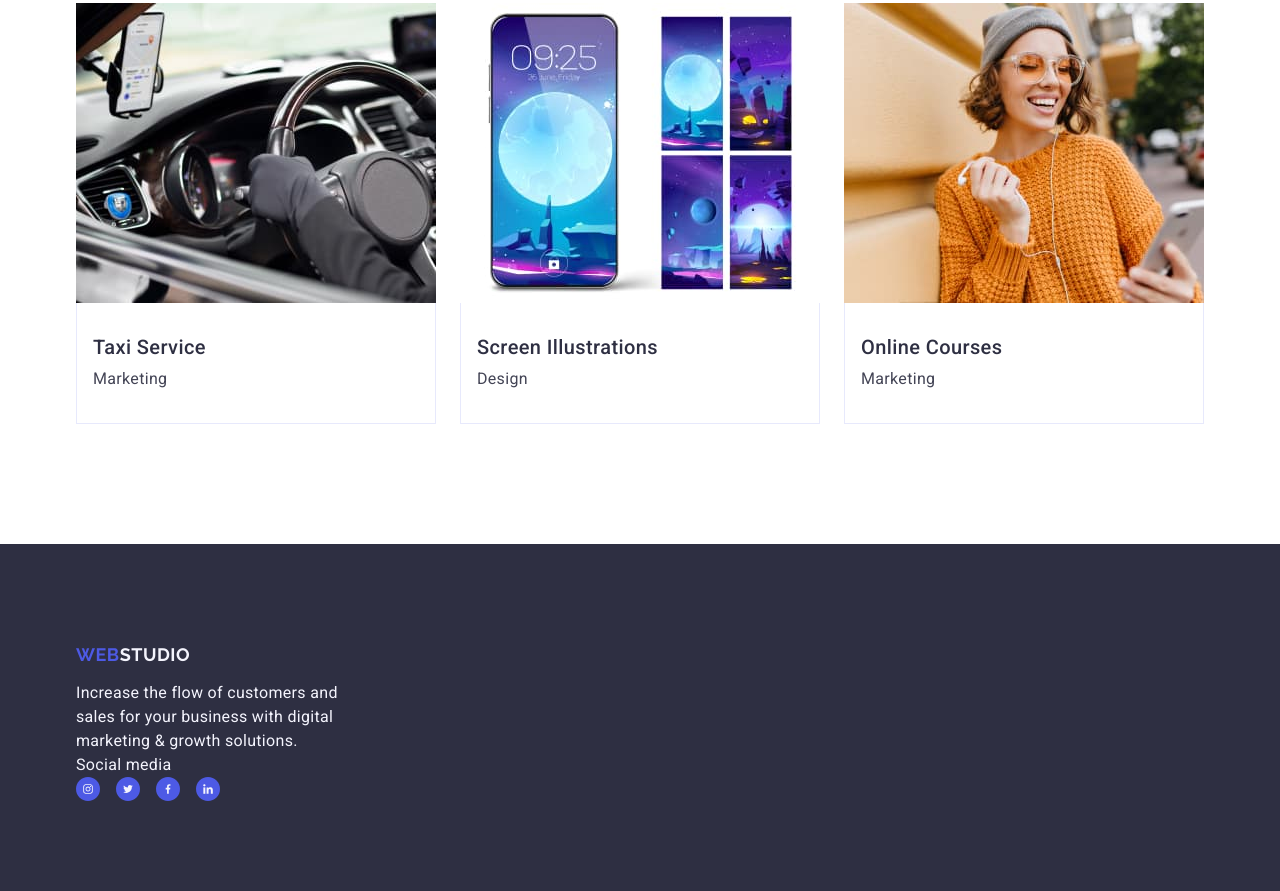
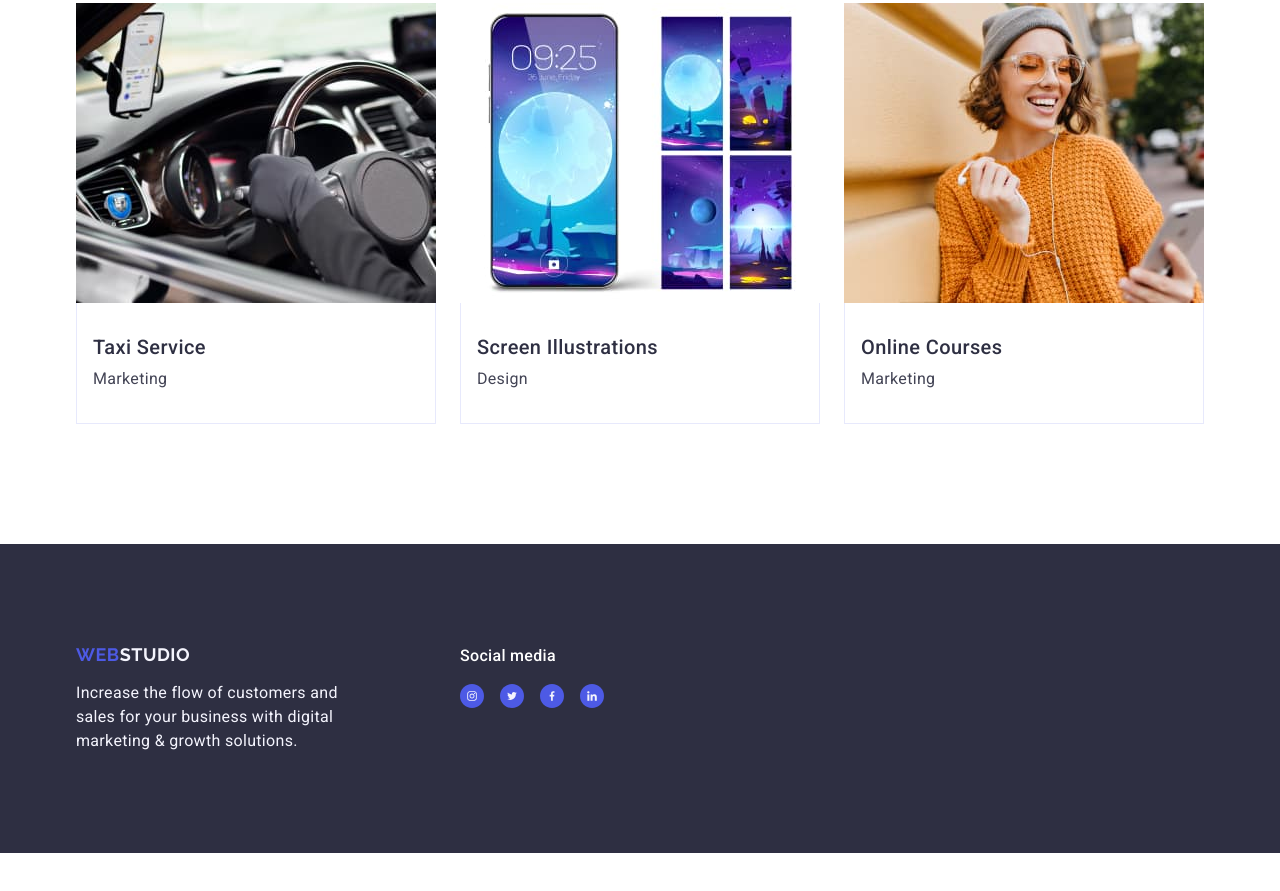
Before and after one commit to TA199392/goit-markup-hw-04, a plain HTML site: page index.html in a window 1280 px wide. Shown: the part 2743-3634 px from the top of the page. After the commit the page ends 3596 px from the top, so only its background shows below. Drawn offline with nearby package versions, Linux system fonts and the light colour scheme.

Commit message:
add styles

```diff
--- a/css/styles.css
+++ b/css/styles.css
@@ -387,6 +387,11 @@ img {
   color: #434455;
 }
 
+.container-footer {
+  display: flex;
+  align-items: baseline;
+}
+
 .footer,
 .page-footer {
   background-color: #2e2f42;
@@ -430,6 +435,9 @@ img {
   font-family: 'Raleway', sans-serif;
 }
 
+.footer-logo-text {
+  margin-right: 120px;
+}
 .footer-subtitle {
   line-height: 1.5;
   letter-spacing: 0.02em;
--- a/index.html
+++ b/index.html
@@ -140,7 +140,6 @@
                      </svg>
                      </a>
                    </li>
-
                    <li class="team-soc-link">
                       <a href="" class="link">
                      <svg class="icon-social" width="16" height="16">
@@ -432,7 +431,7 @@
 
     <footer class="page-footer">
       <div class="container container-footer">
-        <div class="footr-logo-text">
+        <div class="footer-logo-text">
           <a class="logo footer-logo" href="./index.html"
             >Web<span class="logo-part">Studio</span></a
           >
@@ -442,7 +441,7 @@
           </p>
         </div>
         <div class="footer-info">
-          <p class="footer-text fooer-text-soc">Social media</p>
+          <p class="footer-text footer-text-soc">Social media</p>
           <ul class="footer-list-soc">
             <li class="footer-item-soc-icon">
               <a href="no-way" class="item-soc-link footer-soc">
```
